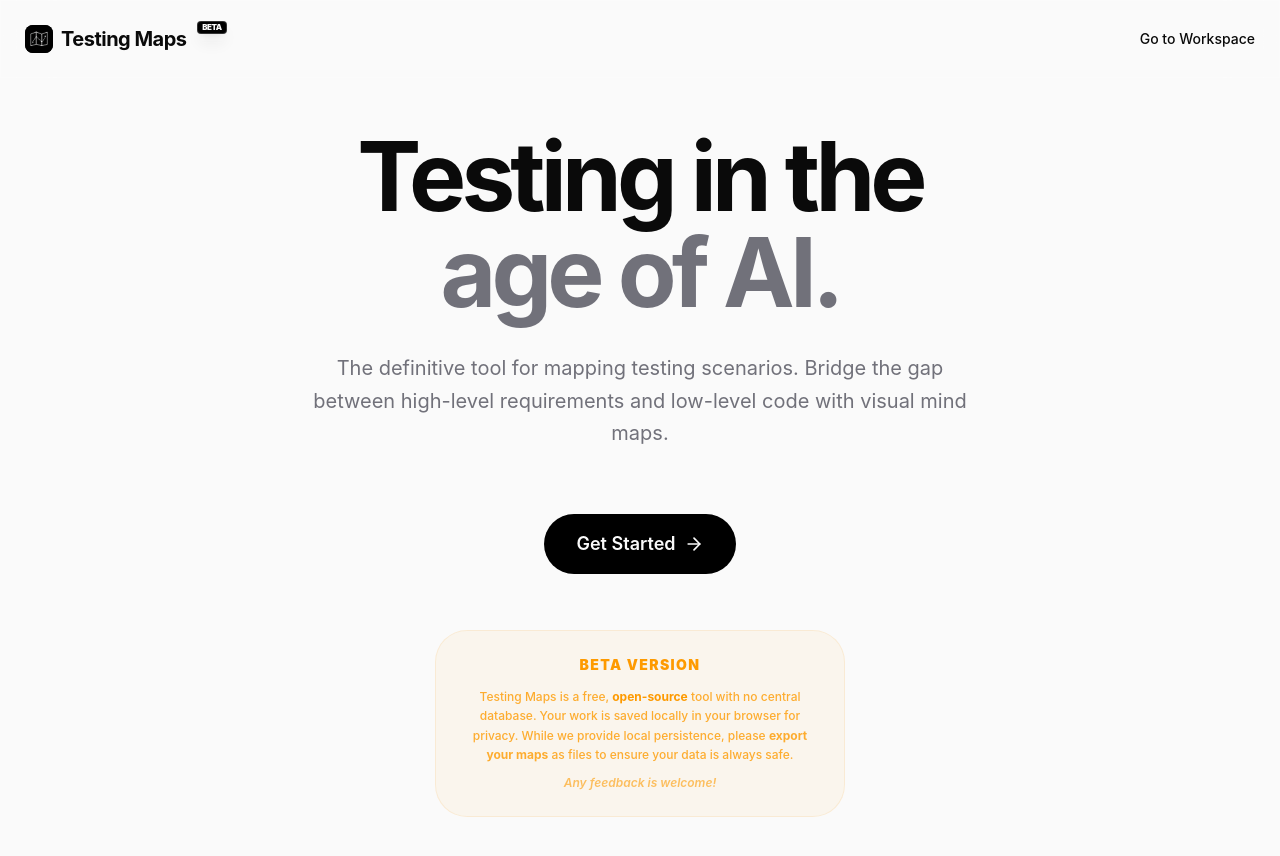
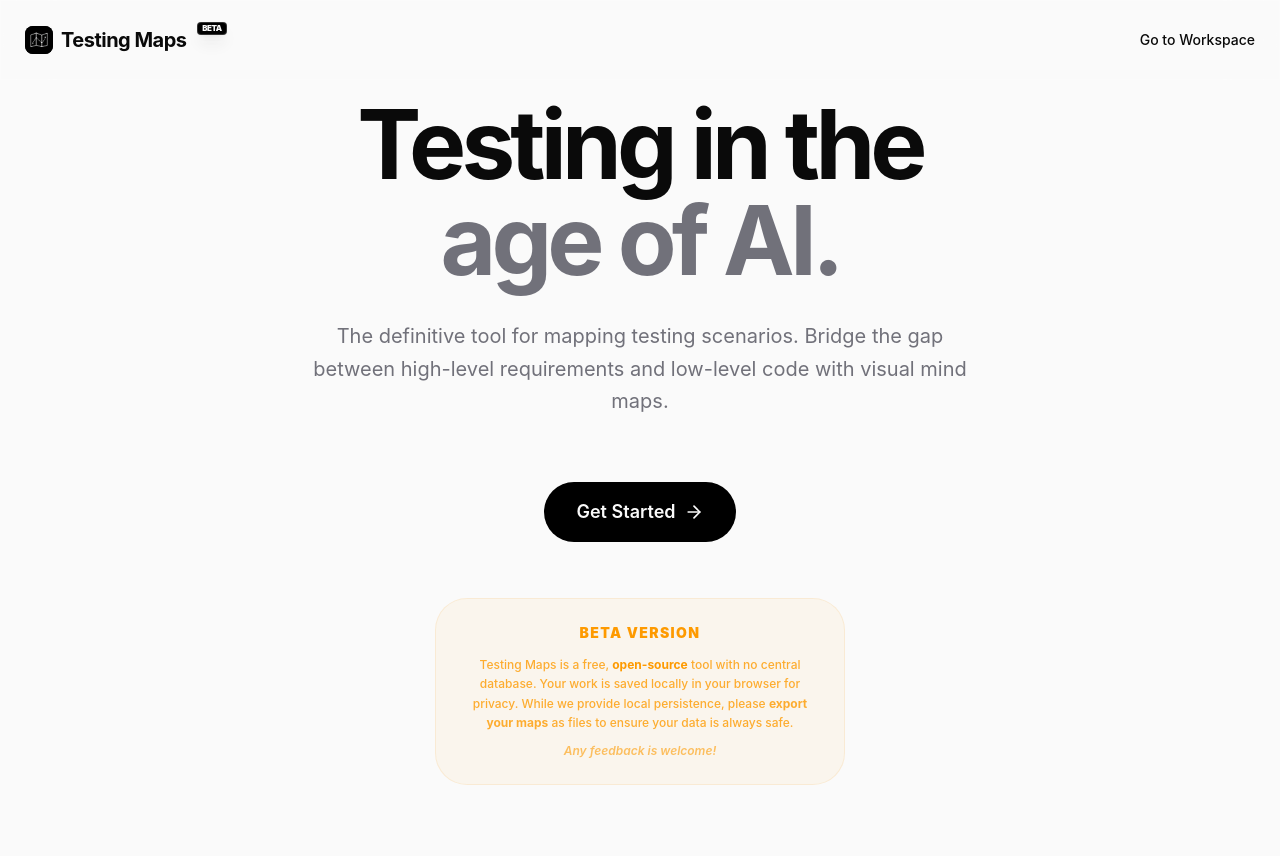
Before and after one commit to aleksonfortes/testing-maps, a Next.js app: page / in a window 1280 px wide. Shown: the top 856 px of the page. After the commit the page ends 833 px from the top, so only its background shows below. Built offline with nearby package versions, Linux system fonts and the light colour scheme.

Commit message:
chore: codebase cleanup and UI refinement

```diff
--- a/src/app/page.tsx
+++ b/src/app/page.tsx
@@ -5,13 +5,13 @@ import { BetaBadge, OnboardingGuidance } from "@/components/BetaBadge";
 
 export default function Home() {
   return (
-    <main className="flex min-h-screen flex-col items-center justify-center pt-32 pb-12 px-6 bg-background text-foreground">
+    <main className="flex min-h-screen flex-col items-center justify-center pt-24 pb-12 px-6 bg-background text-foreground">
       {/* Background decoration */}
       <div className="fixed inset-0 -z-10 overflow-hidden">
         <div className="absolute top-1/2 left-1/2 -translate-x-1/2 -translate-y-1/2 w-[600px] h-[600px] bg-primary/5 rounded-full blur-3xl" />
       </div>
 
-      <nav className="fixed top-0 w-full p-6 flex justify-between items-center glass z-50">
+      <nav className="fixed top-0 w-full p-6 flex justify-between items-center glass z-50 h-20">
         <div className="flex items-center gap-2 font-bold text-xl tracking-tight relative">
           <Logo size={28} className="rounded-lg" />
           <span>Testing Maps</span>
--- a/src/components/UserMenu.tsx
+++ b/src/components/UserMenu.tsx
@@ -12,8 +12,6 @@ export function UserMenu() {
   const { theme, setTheme } = useTheme();
   const isOpen = openDropdown === "user";
 
-  const initials = "LW";
-
   return (
     <DropdownMenu.Root
       open={isOpen}
@@ -25,7 +23,7 @@ export function UserMenu() {
             "flex items-center gap-1.5 p-1 rounded-full hover:bg-white/5 transition-all outline-none group",
             isOpen && "bg-white/10"
           )}
-          aria-label="App settings"
+          aria-label="User menu and appearance settings"
         >
           <div className="w-8 h-8 rounded-full bg-white flex items-center justify-center text-black shadow-sm group-hover:bg-white/90 transition-all border border-black/5">
             <Settings className="w-4 h-4" />
```
